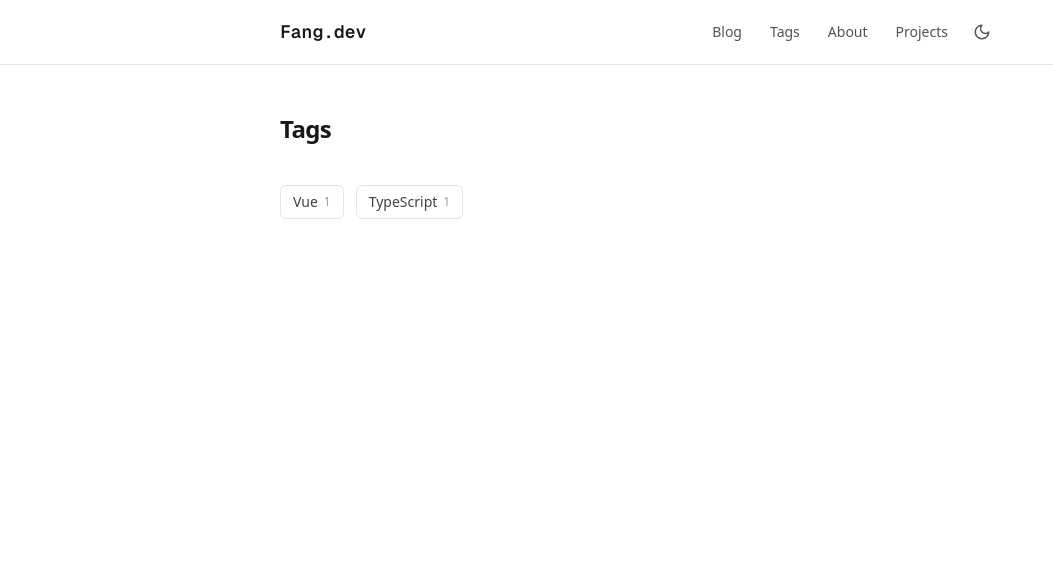
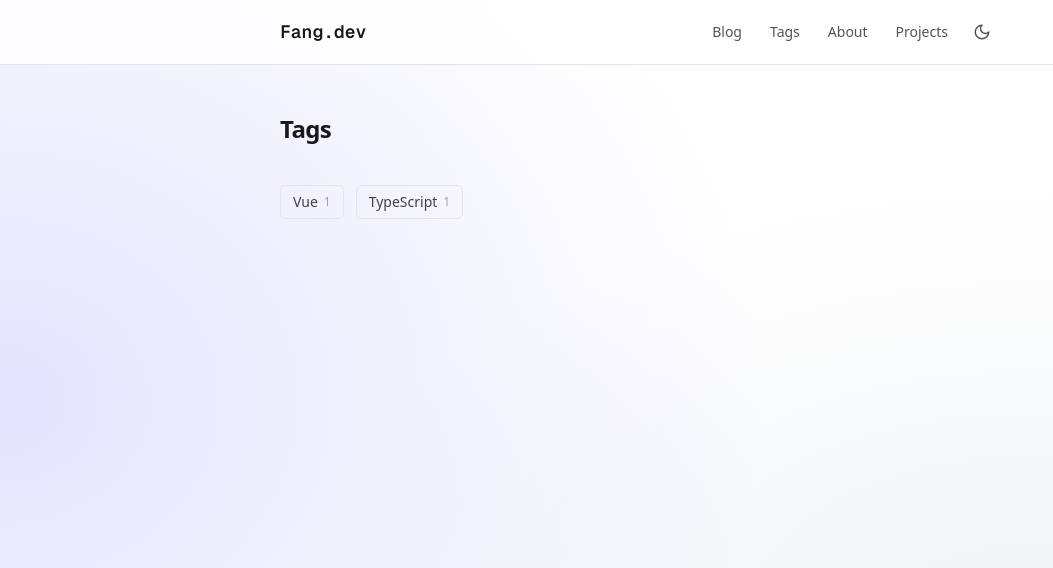
Before and after one commit to LeeFang14/fang.dev, a Next.js app: page /tags in a window 1280 px wide. Shown: the top 568 px of the page, without its empty margins (0-1053 px from the left). Built offline with nearby package versions, Linux system fonts and the light colour scheme.

Commit message:
style: add subtle indigo/slate gradient background with glassmorphism foundation

```diff
--- a/app/globals.css
+++ b/app/globals.css
@@ -20,8 +20,20 @@
 }
 
 body {
-  background: var(--background);
+  background:
+    radial-gradient(ellipse 60% 80% at 0% 50%, rgba(99, 102, 241, 0.18) 0%, transparent 100%),
+    radial-gradient(ellipse at 80% 80%, rgba(148, 163, 184, 0.14) 0%, transparent 50%), var(--background);
+  background-attachment: fixed;
+  background-repeat: no-repeat;
   color: var(--foreground);
+}
+
+.dark body {
+  background:
+    radial-gradient(ellipse 60% 80% at 0% 50%, rgba(99, 102, 241, 0.2) 0%, transparent 100%),
+    radial-gradient(ellipse at 80% 80%, rgba(100, 116, 139, 0.15) 0%, transparent 50%), var(--background);
+  background-attachment: fixed;
+  background-repeat: no-repeat;
 }
 
 /* rehype-pretty-code 雙主題：完全依照 shiki 主題規則 */
```
Also changed, not shown: 1 other file (tests, documents, lock files or other folders).
